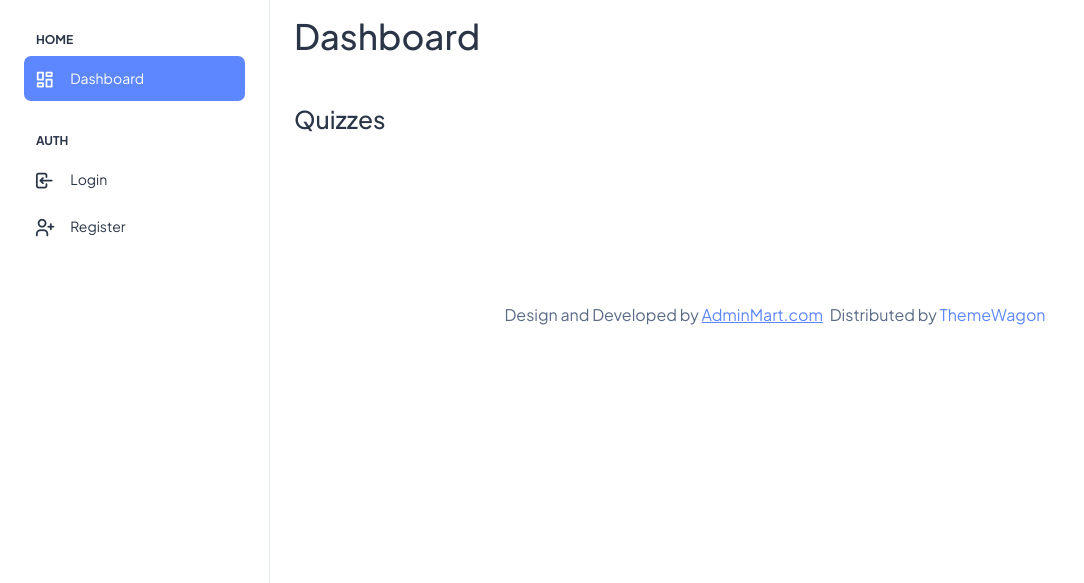
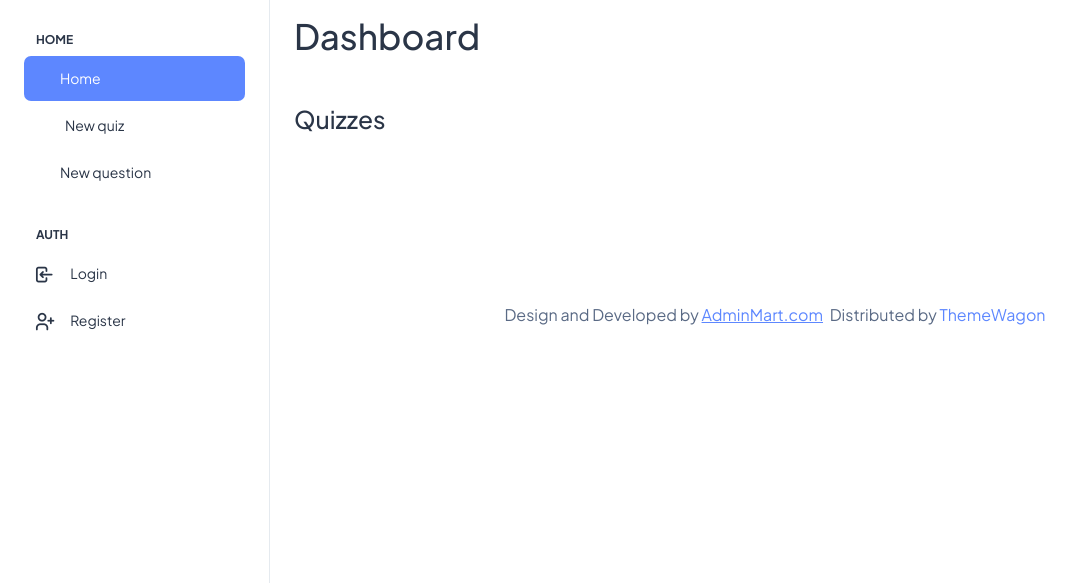
Before and after one commit to grzesiekdev/quiz-app, a FastAPI app: page / in a window 1280 px wide. Shown: the part 70-653 px from the top of the page, without its empty margins (0-1084 px from the left). Run offline with FastAPI, Linux system fonts and the light colour scheme; data that the repository does not hold is empty; some libraries are stand-ins or nearby versions; some web fonts are replaced.

Commit message:
implemented new quiz form, adjusted sidebar for new features

```diff
--- a/main.py
+++ b/main.py
@@ -23,6 +23,15 @@ app.mount("/static", StaticFiles(directory="static"), name="static")
 def read_root(request: Request):
     return templates.TemplateResponse("panel/index.html", {'request': request})
 
+
+@app.get("/new-quiz", response_class=HTMLResponse)
+def read_root(request: Request):
+    return templates.TemplateResponse("panel/quiz/new-quiz.html", {'request': request})
+
+
+@app.get("/new-question", response_class=HTMLResponse)
+def read_root(request: Request):
+    return templates.TemplateResponse("panel/quiz/new-question.html", {'request': request})
 
 @app.post("/questions/", response_model=schemas.Question)
 def create_question(question: schemas.QuestionCreate, db: Session = Depends(database.get_db)):
--- a/static/assets/js/api/setsofquestions.js
+++ b/static/assets/js/api/setsofquestions.js
@@ -84,5 +84,50 @@ function quizFlow(){
     });
 }
 
+function addNewQuiz() {
+    $(".new-quiz-form").submit(function (event) {
+      event.preventDefault(); // Prevent the default form submission
 
-export {handleSetsOfQuestions, quizFlow};
+      // Get the form data
+      var quizName = $("#quizName").val();
+      var quizDescription = $("#quizDescription").val();
+
+      // Prepare the data to send
+      var data = {
+        'name': quizName,
+        'description': quizDescription,
+      };
+
+      // Make a POST request to the FastAPI endpoint
+      fetch("/set-of-questions/", {
+        method: "POST",
+        headers: {
+          "Content-Type": "application/json",
+        },
+        body: JSON.stringify(data),
+      })
+        .then((response) => {
+          if (response.ok) {
+            return response.json();
+          } else {
+            throw new Error("Failed to submit the form");
+          }
+        })
+        .then((data) => {
+          // Handle the response from the server
+          console.log("Server response:", data);
+
+          $("#quizName").val("");
+          $("#quizDescription").val("");
+
+          let successBanner = $('<div class="alert alert-success" role="alert">Quiz added successfully! You can now <a href="/new-question">Add some questions</a></div>');
+          $("form").before(successBanner);
+        })
+        .catch((error) => {
+          console.error(error);
+        });
+    });
+}
+
+
+export {handleSetsOfQuestions, quizFlow, addNewQuiz};
--- a/static/assets/js/app.min.js
+++ b/static/assets/js/app.min.js
@@ -1,8 +1,9 @@
-import { handleSetsOfQuestions, quizFlow } from './api/setsofquestions.js';
+import { handleSetsOfQuestions, quizFlow, addNewQuiz } from './api/setsofquestions.js';
 $(function () {
 
 handleSetsOfQuestions();
 quizFlow();
+addNewQuiz();
 
   // Admin Panel settings
 
--- a/templates/panel/_partials/sidebar.html
+++ b/templates/panel/_partials/sidebar.html
@@ -19,9 +19,25 @@
             <li class="sidebar-item">
               <a class="sidebar-link" href="/" aria-expanded="false">
                 <span>
-                  <i class="ti ti-layout-dashboard"></i>
+                  <i class="fa-solid fa-house"></i>
                 </span>
-                <span class="hide-menu">Dashboard</span>
+                <span class="hide-menu">Home</span>
+              </a>
+            </li>
+            <li class="sidebar-item">
+              <a class="sidebar-link" href="/new-quiz" aria-expanded="false">
+                <span>
+                  <i class="fa-solid fa-clipboard-question"></i>
+                </span>
+                <span style="margin-left:5px;" class="hide-menu">New quiz</span>
+              </a>
+            </li>
+            <li class="sidebar-item">
+              <a class="sidebar-link" href="/new-question" aria-expanded="false">
+                <span>
+                  <i class="fa-solid fa-file-circle-question"></i>
+                </span>
+                <span class="hide-menu">New question</span>
               </a>
             </li>
             <li class="nav-small-cap">
```
Also changed, not shown: templates/panel/quiz/new-quiz.html (added, +15 -0 lines).
